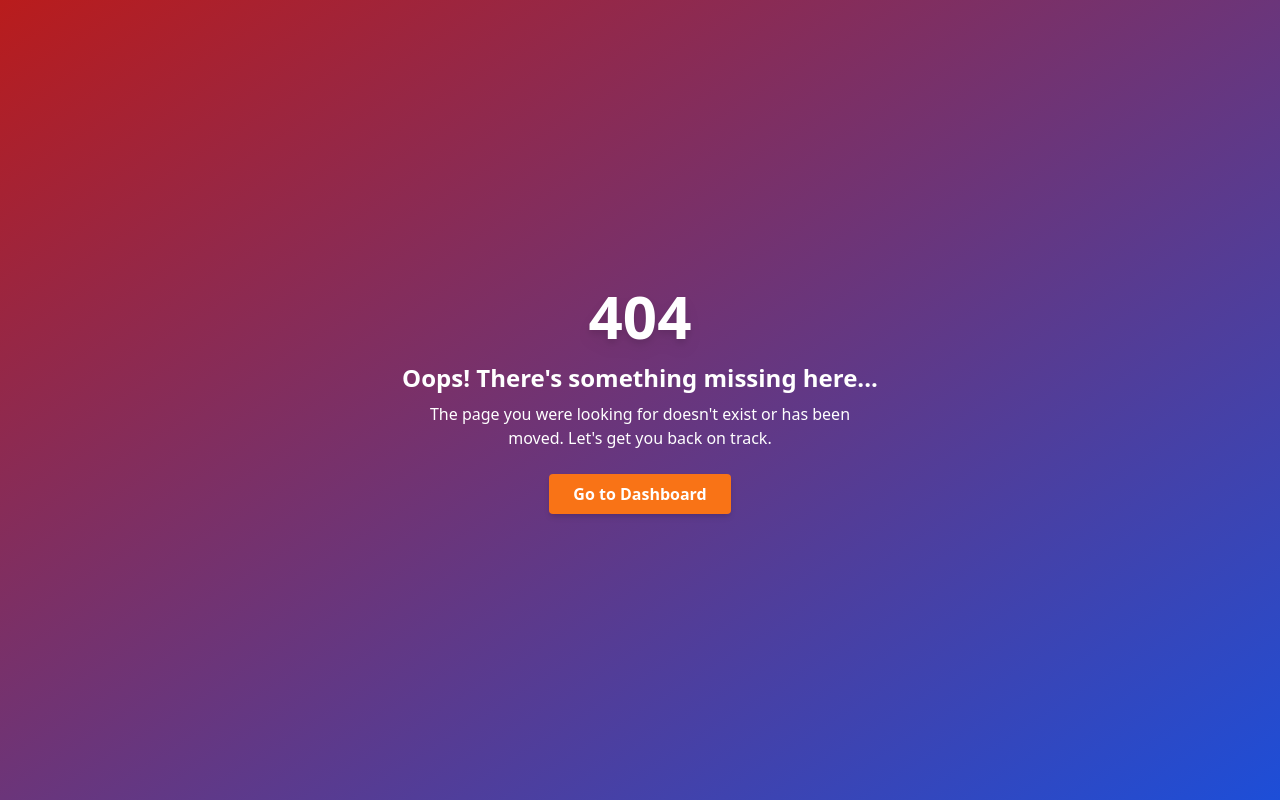
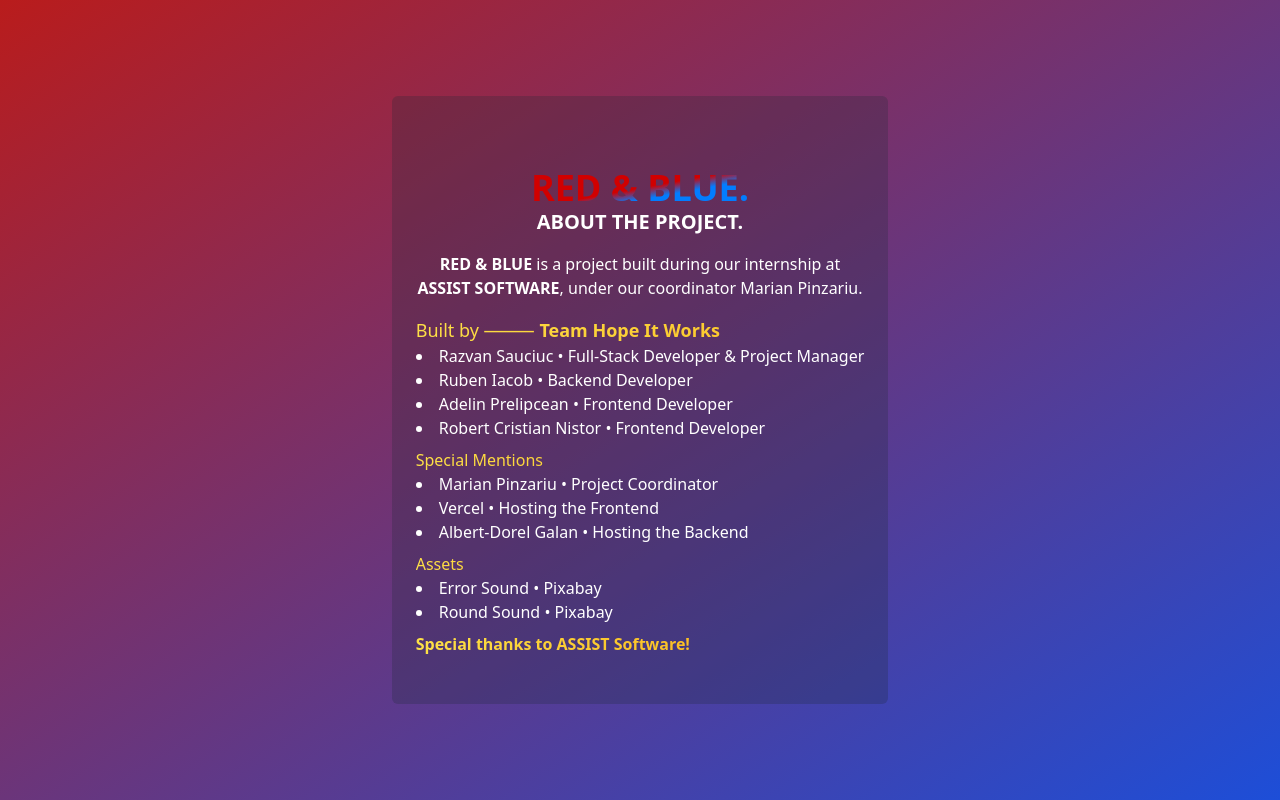
Before and after one commit to sauciucrazvan/red-blue-frontend, a React (Vite) app: page /about in a window 1280 px wide. Before the commit this address had no page. Built offline with nearby package versions, Linux system fonts and the light colour scheme.

Commit message:
added an about page

```diff
--- a/src/App.tsx
+++ b/src/App.tsx
@@ -12,6 +12,7 @@
 const FinishPage = lazy(() => import("./pages/game_flow_pages/FinishPage.tsx"));
 const AdminPage = lazy(() => import("./pages/admin/AdminPage.tsx"));
 const AdminLoginPage = lazy(() => import("./pages/admin/AdminLoginPage.tsx"));
+const AboutPage = lazy(() => import("./pages/system_pages/AboutPage.tsx"));
 
 function ToastCleanup() {
   const location = useLocation();
@@ -46,6 +47,7 @@
         <Route path="/game/join/:game_code" element={<JoinPage />} />
         <Route path="/admin/login" element={<AdminLoginPage />} />
         <Route path="/admin" element={<AdminPage />} />
+        <Route path="/about" element={<AboutPage />} />
         <Route path="*" element={<NotFound />} />
       </Routes>
     </>
--- a/src/pages/game_flow_pages/Dashboard.tsx
+++ b/src/pages/game_flow_pages/Dashboard.tsx
@@ -3,7 +3,6 @@
 import { motion, AnimatePresence } from "framer-motion";
 import { API_URL } from "../../config";
 import { toastErrorWithSound } from "../../components/toastWithSound";
-import { CgArrowLongRight } from "react-icons/cg";
 import AnimatedDots from "../../components/AnimatedDots";
 
 export default function Dashboard() {
@@ -208,15 +207,24 @@
             </section>
           )}
 
+          <div className="flex flex-row items-center gap-2 text-white">
+            <a
+              href="/about"
+              className="hover:text-gray-100/80 transition ease-in-out duration-1000"
+            >
+              About
+            </a>
+            •
             <button
               className="mt-0 underline text-white hover:text-gray-300"
               onClick={() => setShowHowToPlay(true)}
               ref={buttonRef}
             >
-            <span className="text-white hover:text-gray-100/80 inline-flex items-center gap-1 hover:gap-2 transition ease-in-out duration-1000">
-              Don't know how to play? <CgArrowLongRight />
+              <span className="text-white hover:text-gray-100/80 inline-flex items-center gap-1 transition ease-in-out duration-1000">
+                Don't know how to play?
               </span>
             </button>
+          </div>
         </motion.div>
 
         {/* Join Game Modal */}
--- /dev/null
+++ b/src/pages/system_pages/AboutPage.tsx
@@ -0,0 +1,82 @@
+export default function AboutPage() {
+  return (
+    <div className="min-h-screen flex flex-col justify-center items-center bg-gradient-to-br from-red-700 to-blue-700 text-white px-4 py-8">
+      <div className="rounded-md px-6 py-12 bg-gray-800 bg-opacity-25 flex flex-col gap-4 items-center justify-center max-w-lg">
+        <h1 className="text-4xl font-bold flex flex-col items-center justify-center gap-0">
+          <span className="font-outfit font-extrabold text-center mt-6 bg-gradient-to-br from-[#D10000] from-50% to-[#027DFF] to-65% bg-clip-text text-transparent">
+            RED & BLUE.
+          </span>
+          <span className="text-xl">ABOUT THE PROJECT.</span>
+        </h1>
+        <span className="max-w-md text-center">
+          <b>RED & BLUE</b> is a project built during our internship at{" "}
+          <b>ASSIST SOFTWARE</b>, under our coordinator Marian Pinzariu.
+        </span>
+
+        <div className="flex flex-col items-start gap-2">
+          <span>
+            <h3 className="text-md text-lg bg-gradient-to-r from-yellow-300 to-amber-400 bg-clip-text text-transparent">
+              Built by ⸻{" "}
+              <span className="font-semibold">Team Hope It Works</span>
+            </h3>
+            <li>
+              <a href="https://github.com/sauciucrazvan" target="_blank">
+                Razvan Sauciuc
+              </a>{" "}
+              • Full-Stack Developer & Project Manager
+            </li>
+            <li>
+              <a href="https://github.com/IacobRuben-Alexandru" target="_blank">
+                Ruben Iacob
+              </a>{" "}
+              • Backend Developer
+            </li>
+            <li>
+              <a href="https://github.com/adelinprelipcean">
+                Adelin Prelipcean
+              </a>{" "}
+              • Frontend Developer
+            </li>
+            <li>
+              <a href="https://github.com/Rbt-Ghost">Robert Cristian Nistor</a>{" "}
+              • Frontend Developer
+            </li>
+          </span>
+
+          <span>
+            <h3 className="text-md bg-gradient-to-r from-yellow-300 to-amber-400 bg-clip-text text-transparent">
+              Special Mentions
+            </h3>
+            <li>Marian Pinzariu • Project Coordinator</li>
+            <li>
+              <a href="http://vercel.com/">Vercel</a> • Hosting the Frontend
+            </li>
+            <li>Albert-Dorel Galan • Hosting the Backend</li>
+          </span>
+
+          <span>
+            <h3 className="text-md bg-gradient-to-r from-yellow-300 to-amber-400 bg-clip-text text-transparent">
+              Assets
+            </h3>
+            <li>
+              <a href="https://pixabay.com/sound-effects/wrong-47985/">
+                Error Sound
+              </a>{" "}
+              • Pixabay
+            </li>
+            <li>
+              <a href="https://pixabay.com/sound-effects/pop-up-notify-smooth-modern-332448/">
+                Round Sound
+              </a>{" "}
+              • Pixabay
+            </li>
+          </span>
+
+          <h3 className="text-md font-bold bg-gradient-to-r from-yellow-300 to-amber-400 bg-clip-text text-transparent">
+            Special thanks to ASSIST Software!
+          </h3>
+        </div>
+      </div>
+    </div>
+  );
+}
```
Lines whose indentation alone changed are shown as unchanged.
